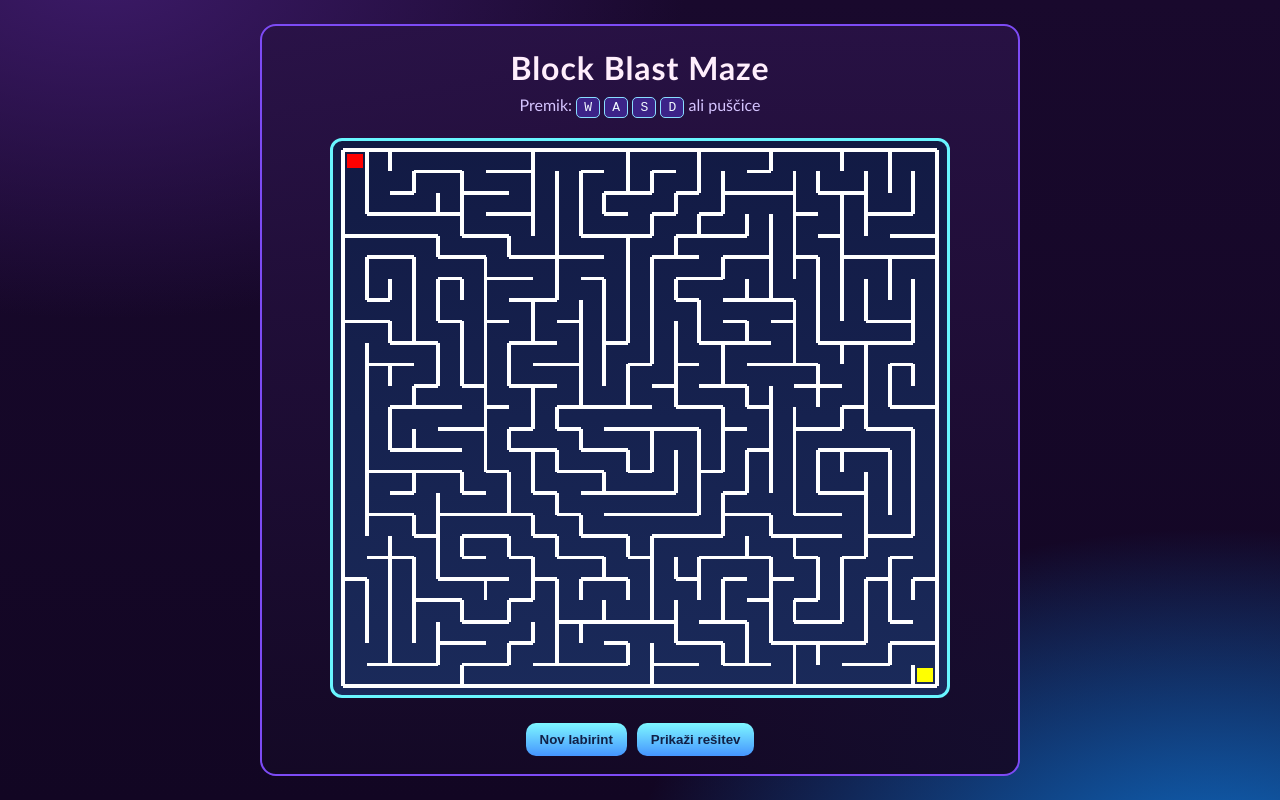
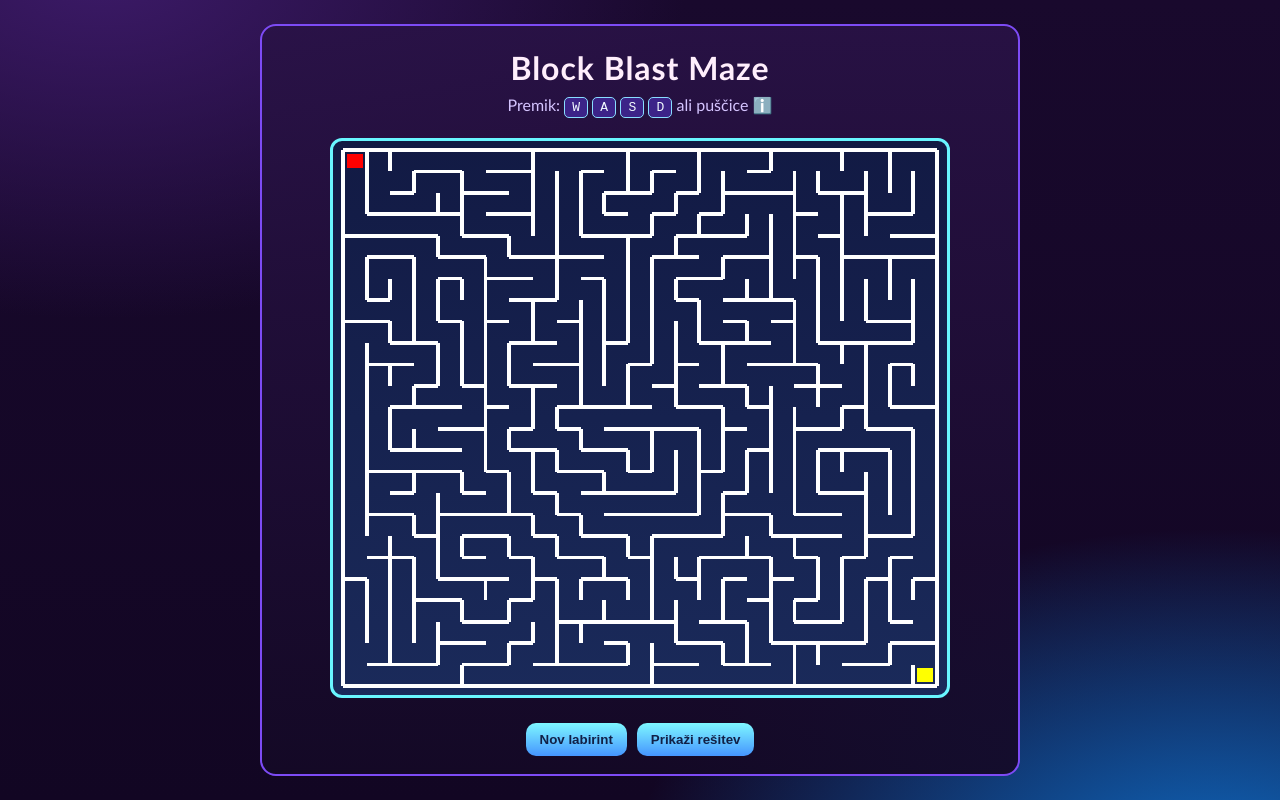
Before and after one commit to Rene-Franceskin/Labirint, a plain HTML site: page index.html in a window 1280 px wide. Drawn offline with Linux system fonts and the light colour scheme; some packages are replaced by stand-ins of ours; a script that the page names is missing.

Commit message:
Add files via upload

```diff
--- a/index.html
+++ b/index.html
@@ -5,11 +5,15 @@
   <meta name="viewport" content="width=device-width, initial-scale=1.0">
   <title>Block Blast Maze</title>
   <link rel="stylesheet" href="css/style.css">
+  <script src="https://cdn.jsdelivr.net/npm/sweetalert2@11"></script>
 </head>
 <body>
   <main class="game-container">
     <h1>Block Blast Maze</h1>
-    <p>Premik: <kbd>W</kbd> <kbd>A</kbd> <kbd>S</kbd> <kbd>D</kbd> ali puščice</p>
+    <p>
+  Premik: <kbd>W</kbd> <kbd>A</kbd> <kbd>S</kbd> <kbd>D</kbd> ali puščice
+  <span id="infoBtn">ℹ️</span>
+</p>
 
     <canvas id="mazeCanvas" aria-label="Labirint"></canvas>
 
```
